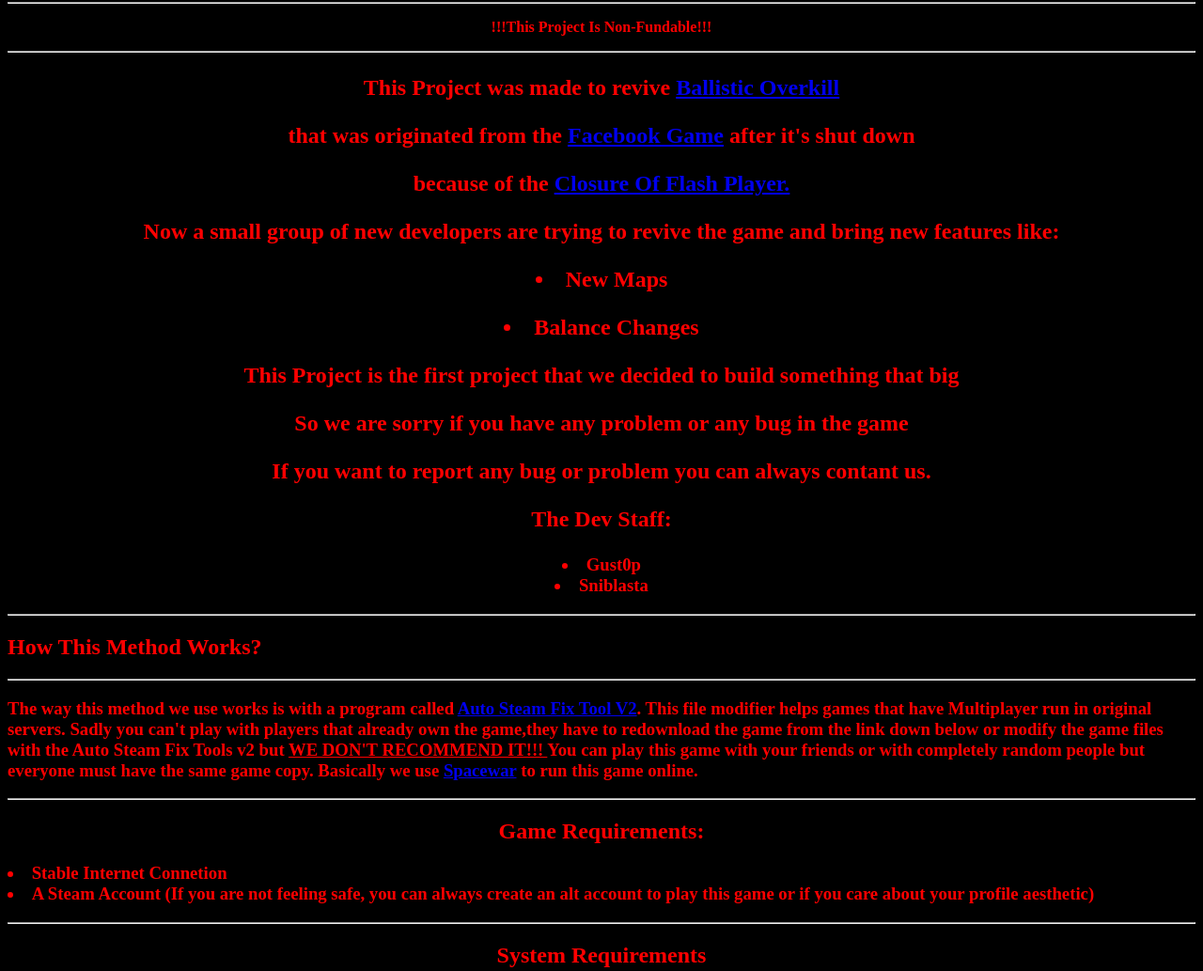
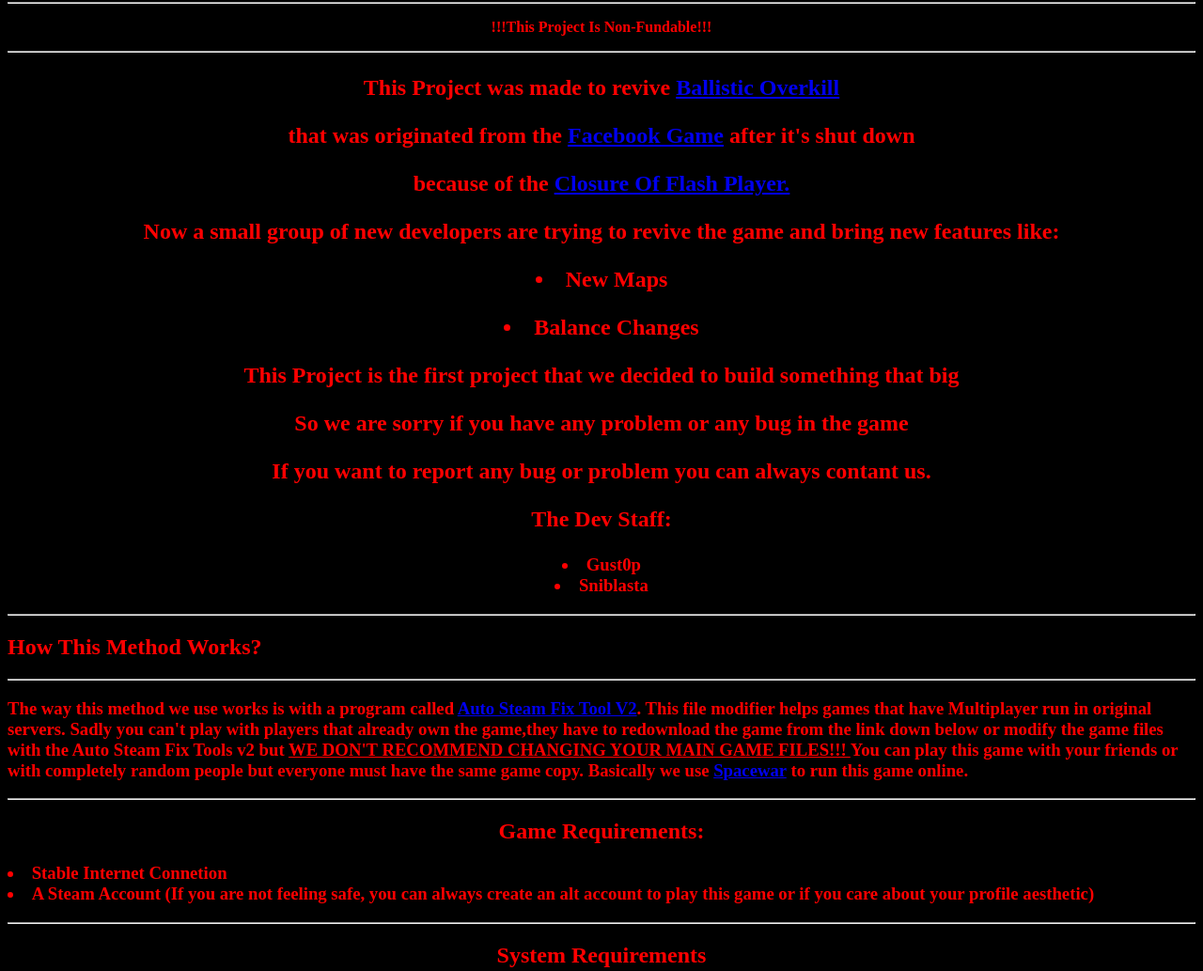
Before and after one commit to Sniblasta/ballistic-overkill-remake, a plain HTML site: page index.html in a window 1280 px wide. Shown: the part 64-1097 px from the top of the page at 94% size. Drawn offline with Linux system fonts and the light colour scheme.

Commit message:
Update index.html

```diff
--- a/index.html
+++ b/index.html
@@ -37,7 +37,7 @@
 <li style="text-align: center;">Sniblasta</li>
 </h3><hr>
 <h2> How This Method Works?</h2><hr>
-<h3><p> The way this method we use works is with a program called <a href="https://github.com/ManiacKnight/Auto-Steam-Fix-Tool-v2">Auto Steam Fix Tool V2</a>. This file modifier helps games that have Multiplayer run in original servers. Sadly you can't play with players that already own the game,they have to redownload the game from the link down below or modify the game files with the Auto Steam Fix Tools v2 but  <span style="color: red";><u><strong>WE DON'T RECOMMEND IT!!! </strong></u>
+<h3><p> The way this method we use works is with a program called <a href="https://github.com/ManiacKnight/Auto-Steam-Fix-Tool-v2">Auto Steam Fix Tool V2</a>. This file modifier helps games that have Multiplayer run in original servers. Sadly you can't play with players that already own the game,they have to redownload the game from the link down below or modify the game files with the Auto Steam Fix Tools v2 but  <span style="color: red";><u><strong>WE DON'T RECOMMEND CHANGING YOUR MAIN GAME FILES!!! </strong></u>
     You can play this game with your friends or with completely random people but everyone must have the same game copy. Basically we use <a href="https://steamdb.info/app/480/">Spacewar</a> to run this game online.
 
 </u></strong></span></h3></p>
```
